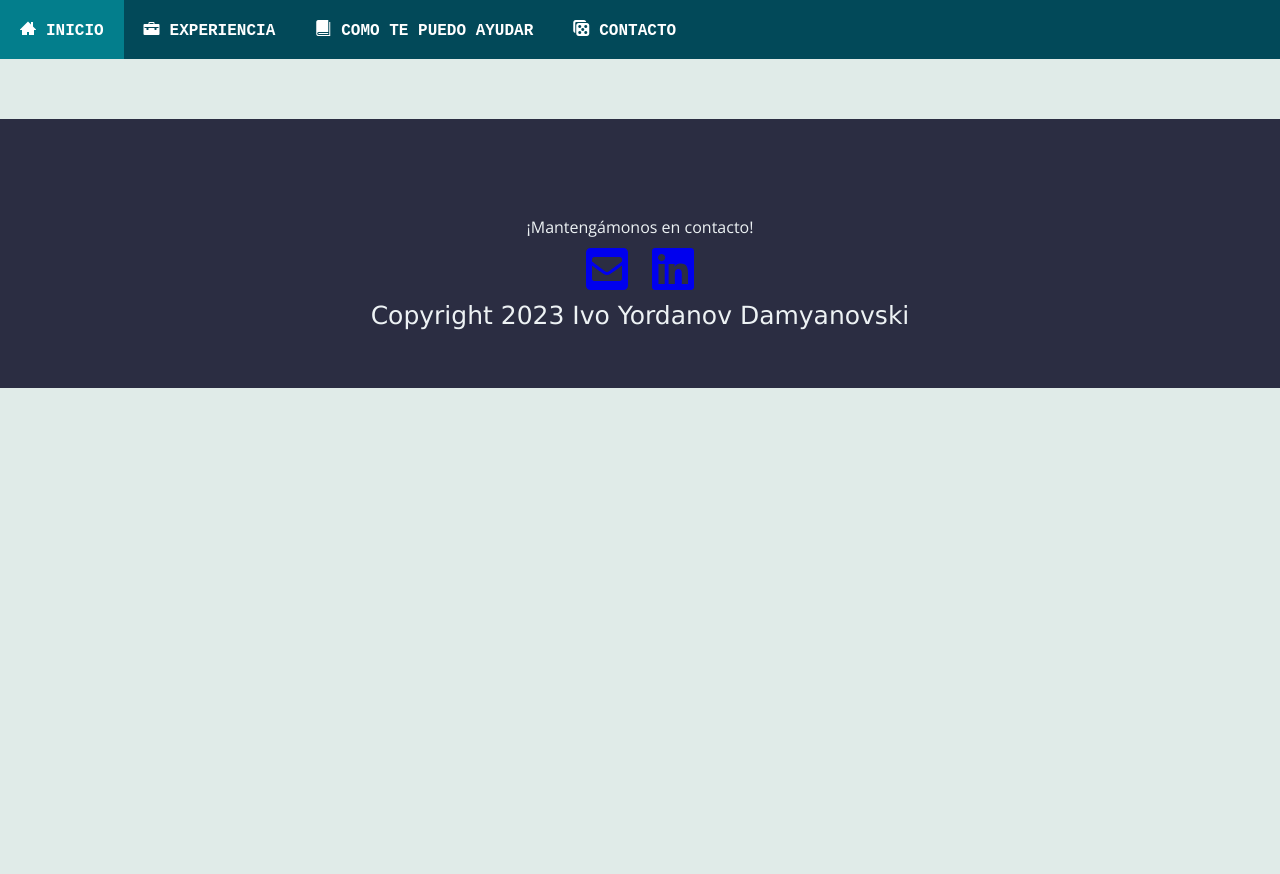
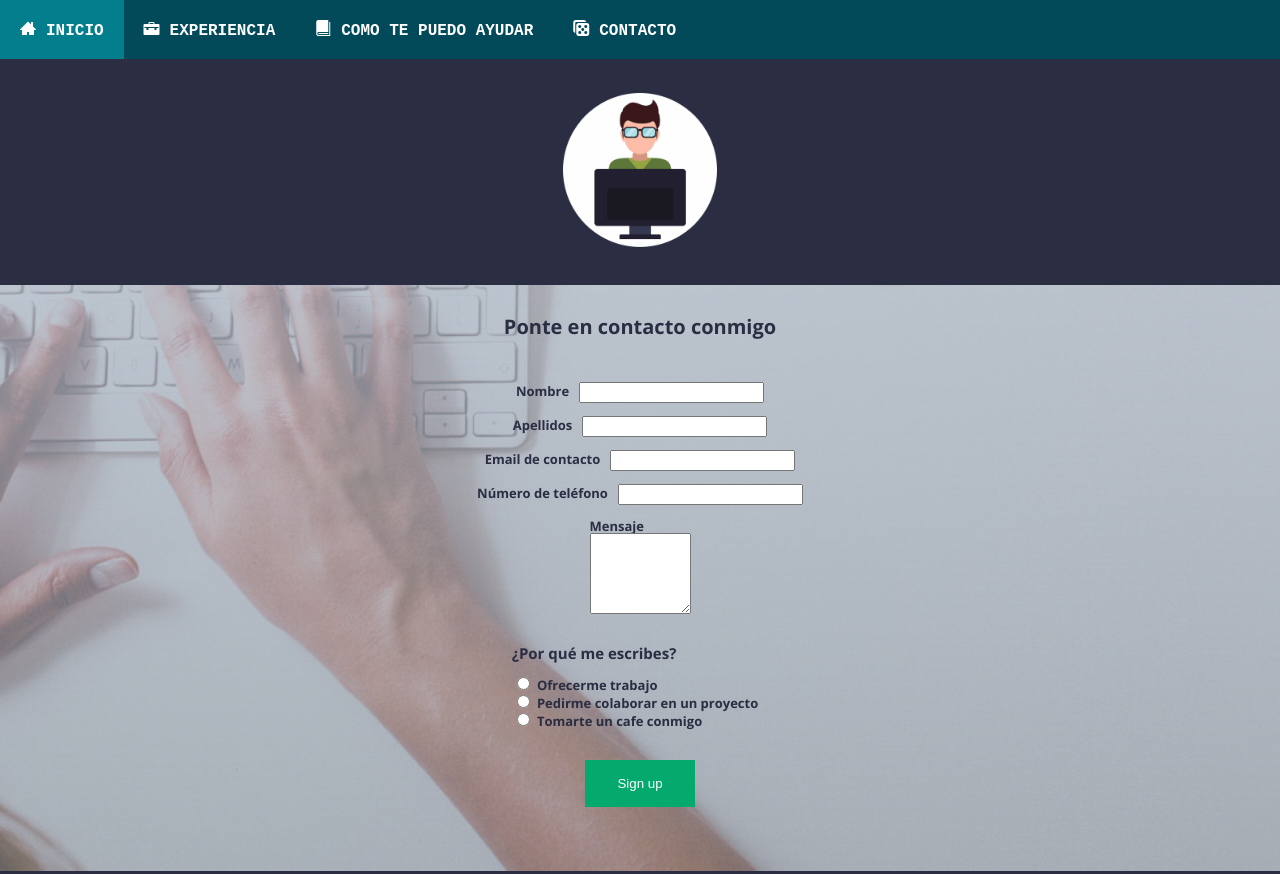
Before and after one commit to IvoYordanov91/portfolio, a plain HTML site: page contact.html in a window 1280 px wide. Shown: the top 874 px of the page. Before the commit the page ends 800 px from the top, so only its background shows below. Drawn offline with nearby package versions, Linux system fonts and the light colour scheme; files whose address does not match are found by name.

Commit message:
Contact page

```diff
--- a/contact.html
+++ b/contact.html
@@ -1,5 +1,5 @@
 <!DOCTYPE html>
-<html lang="es" class="experience">
+<html lang="es" class="contact">
 
 <head>
     <meta charset='utf-8'>
@@ -25,20 +25,72 @@
             <ul class="header_nav-ul">
                 <li class="header_nav-ul-li"><a href="./index.html#top" class="links"><span
                             class="icon-home3  item"></span></span>Inicio</a></li>
-                <li class="header_nav-ul-li"><a href="#top" class="links"><span
+                <li class="header_nav-ul-li"><a href="./experencia.html#top" class="links"><span
                             class="icon-briefcase item"></span></span>Experiencia</a></li>
                 <li class="header_nav-ul-li"><a href="./index.html#offer" class="links"><span
                             class="icon-book item"></span></span>Como te puedo ayudar</a></li>
-                <li class="header_nav-ul-li"><a href="#contact" class="links"><span
+                <li class="header_nav-ul-li"><a href="#top" class="links"><span
                             class="icon-dice item"></span></span>Contacto</a></li>
             </ul>
         </nav>
     </header>
-     <main class="content">
+    <main class="content">
+        <section class="contactsection">
+            <article class="contactsection_logo">
+                <div class="contactsection_logo-img">
+                    <img src="./images/logo.png" alt="logo" class="contact-logo">
+
+                </div>
+            </article>
+            <article class="contactsection_article">
+                <div class="contactsection_article-container">
+                    <form method="POST" class="form">
+                        <h2>Ponte en contacto conmigo</h2>
+                        <div class="textform">
+                            <label for="name">Nombre</label>
+                            <input type="text" id="name">
+                        </div>
+                        <div class="textform">
+                            <label for="surname">Apellidos</label>
+                            <input type="text" id="surname">
+                        </div>
+                        <div class="textform">
+                            <label for="email">Email de contacto</label>
+                            <input type="email" id="email">
+                        </div>
+                        <div class="textform">
+                            <label for="phone">Número de teléfono</label>
+                            <input type="tel" id="phone">
+                        </div>
+                        <div class="message">
+                            <label for="message">Mensaje</label>
+                            <textarea name="message" id="message" cols="10" rows="5"></textarea>
+                        </div>
+                        </fieldset>
+                        <fieldset>
+                            <legend>¿Por qué me escribes?</legend>
+                            <div class="options">
+                                <input type="radio" name="reason" id="work">
+                                <label for="work">Ofrecerme trabajo</label>
+                            </div>
+                            <div class="options">
+                                <input type="radio" name="reason" id="project">
+                                <label for="project">Pedirme colaborar en un proyecto</label>
+                            </div>
+                            <div class="options">
+                                <input type="radio" name="reason" id="coffee">
+                                <label for="coffee">Tomarte un cafe conmigo</label>
+                            </div>
+                        </fieldset>
+                        <input type="submit" value="Sign up" class="submit" />
+                    </form>
+                </div>
+            </article>
+        </section>
     </main>
     <footer id="contact">
         <div class="content-wrap">
-            <h2>¡Mantengámonos en contacto!</h2>
+            <h2 class="footer-title">¡Mantengámonos en contacto!</h2>
 
             <!-- Social media and contact links. Add or remove any networks. -->
             <div class="contact-info">
--- /dev/null
+++ b/styles/_contact.scss
@@ -0,0 +1,120 @@
+h2 {
+    padding-top: 5%;
+    padding-bottom: 5%;
+    font-size: 20px;
+    font-weight: 700;
+    color: #2B2D42;
+    text-align: center;
+}
+.contactsection {
+    display: grid;
+    grid-template-columns: 1fr;
+    background: linear-gradient(rgba(192, 201, 216, 0.8), rgba(141, 153, 174, 0.5)),
+	url(../images/keyboard.jpg) no-repeat fixed;
+	background-size: cover;
+    &_logo {
+        width: 100%;
+        background-color: #2B2D42;
+        padding-top: 3%;
+        padding-bottom: 3%;
+        &-img {
+            display: flex;
+            flex-direction: column;
+            justify-content: center;
+        }
+    }
+    &_article {
+        width: 100%;
+        &-container {
+            width: 100%;
+            align-self: center;
+            display: flex;
+            flex-direction: column;
+            align-items: center;
+        }
+    }
+}
+.contact-logo {
+    width: 30%;
+    align-self: center;
+}
+.form {
+    display: flex;
+    flex-direction: column;
+    flex-wrap: wrap;
+    justify-content: center;
+    align-items: center;
+    width: 50%;
+    color: #2B2D42;
+    margin-bottom: 10%;
+}
+.textform {
+    display: flex;
+    flex-direction: column;
+}
+label {
+    color: #2B2D42;
+    font-size: 13px;
+    font-weight: 700;
+    margin-top: 5%;
+    margin-bottom: 2%;
+}
+fieldset {
+    margin-top: 10%;
+    display: flex;
+    flex-direction: column;
+    align-self: center;
+}
+legend {
+    color: #2B2D42;
+    font-size: 15px;
+    font-weight: 700;
+    margin-bottom: 5%;
+}
+.footer-title {
+    color: #EDF2F4;
+}
+input[type=button], input[type=submit], input[type=reset] {
+    background-color: #04AA6D;
+    border: none;
+    color: white;
+    padding: 16px 32px;
+    text-decoration: none;
+    margin-top: 10%;
+    cursor: pointer;
+}
+.message {
+    display: flex;
+    flex-direction: column;
+    margin-top: 2%;
+}
+@media only screen and (min-width: 600px) {
+    .textform {
+        display: flex;
+        flex-direction: row;
+        margin-top: 2%;
+    }
+    label {
+        margin-top: 3px;
+        margin-bottom: 0;
+        margin-right: 10px;
+    }
+    .contact-logo {
+        width: 12%;
+    }
+    input[type=button], input[type=submit], input[type=reset] {
+        background-color: #04AA6D;
+        border: none;
+        color: white;
+        padding: 16px 32px;
+        text-decoration: none;
+        margin-top: 5%;
+        cursor: pointer;
+    }
+    .form {
+        margin-bottom: 5%;
+    }
+    fieldset {
+        margin-top: 5%;
+    }
+}
--- a/styles/main.scss
+++ b/styles/main.scss
@@ -19,6 +19,9 @@ body {
 .experience {
     @import "./experience";
 }
+.contact {
+    @import "./contact";
+}
 
 @include tablet(800px);
 @include largeTablet(920px);
--- a/styles/sections/_main.scss
+++ b/styles/sections/_main.scss
@@ -126,6 +126,7 @@ p {
     font-size: 20px;
     color: #EDF2F4;
 }
+
 .copyright {
     color: #EDF2F4;
 }
```
Also changed, not shown: experencia.html (+1 -1 lines), index.html (+1 -1 lines), images/keyboard.jpg (added), styles/main.css, 1 other file.
